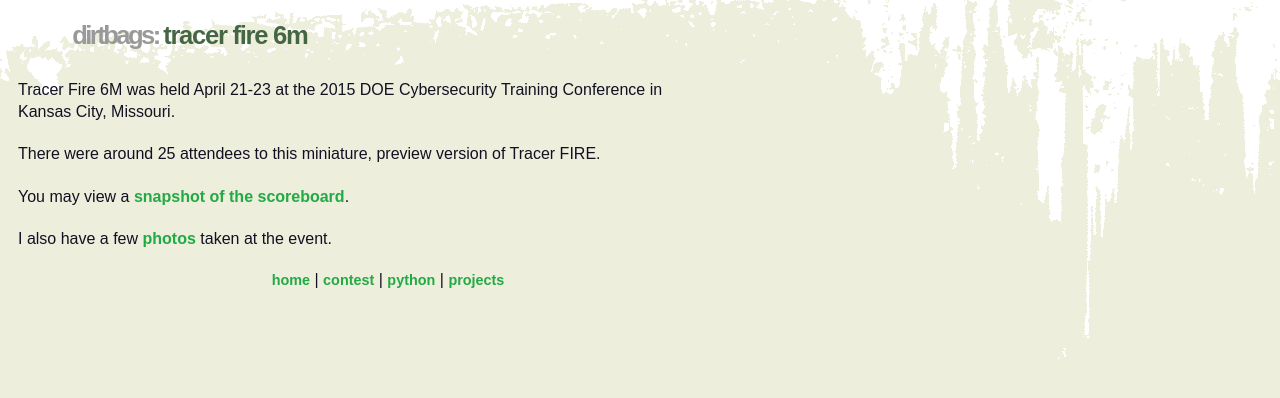
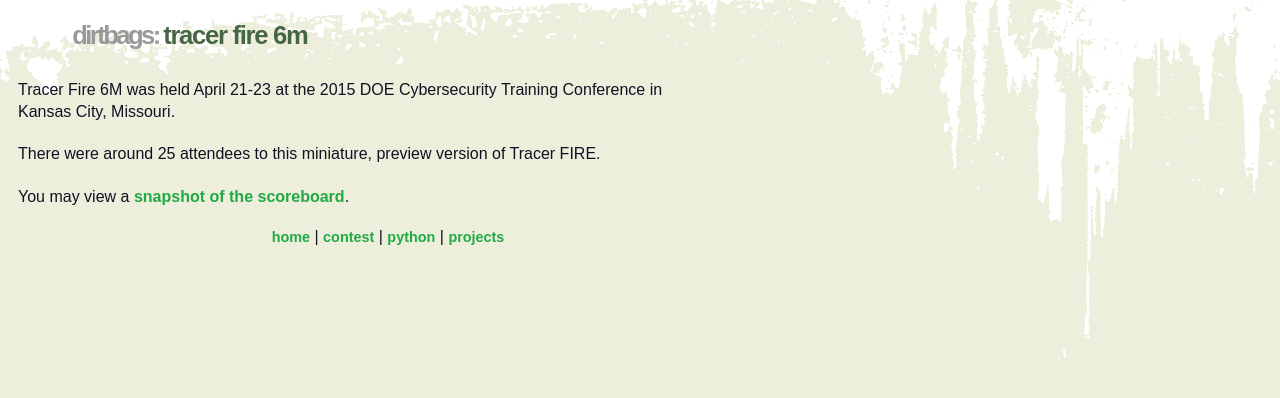
Before and after one commit to dirtbags/dirtbags.github.io, a Jekyll site: the page built from contest/2015-04-TF6M/index.md, in a window 1280 px wide. Shown: the top 398 px of the page. Built offline with Jekyll 4.4.1, drawn with Linux system fonts in a browser that asks for light colours; our own code applies the rules of GitHub Pages for plain Markdown files.

Commit message:
Remove broken photos link

```diff
--- a/contest/2015-04-TF6M/index.md
+++ b/contest/2015-04-TF6M/index.md
@@ -10,5 +10,3 @@
 preview version of Tracer FIRE.
 
 You may view a [snapshot of the scoreboard](scoreboard.html).
-
-I also have a few [photos](photos/) taken at the event.
```
